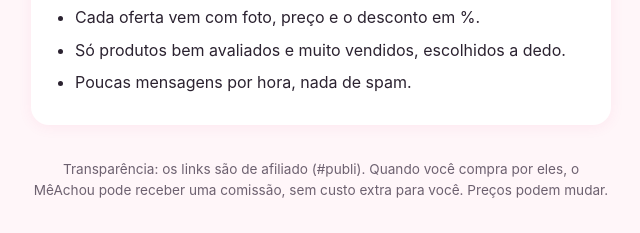
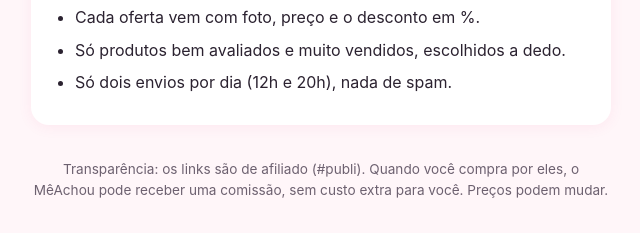
Before and after one commit to caoe77/meachou, a plain HTML site: page index.html in a window 1280 px wide. Shown: the part 479-712 px from the top of the page, 319-959 px from the left. Drawn offline with Linux system fonts and the light colour scheme.

Commit message:
Página: 2 envios por dia e verificação Awin
Co-Authored-By: Claude Opus 5.5 <noreply@anthropic.com>

```diff
--- a/index.html
+++ b/index.html
@@ -22,6 +22,8 @@
   li { margin:8px 0; }
   footer { color:var(--suave); font-size:.85rem; margin-top:28px; }
 </style>
+<!-- Awin: afiliado MêAchou -->
+<meta name="awin" content="Awin">
 </head>
 <body>
 <main>
@@ -33,7 +35,7 @@
     <li>Beleza, skincare, perfumes, moda, casa, eletrônicos e fitness.</li>
     <li>Cada oferta vem com foto, preço e o desconto em %.</li>
     <li>Só produtos bem avaliados e muito vendidos, escolhidos a dedo.</li>
-    <li>Poucas mensagens por hora, nada de spam.</li>
+    <li>Só dois envios por dia (12h e 20h), nada de spam.</li>
   </ul>
   <footer>
     Transparência: os links são de afiliado (#publi). Quando você compra por eles, o MêAchou pode
```
